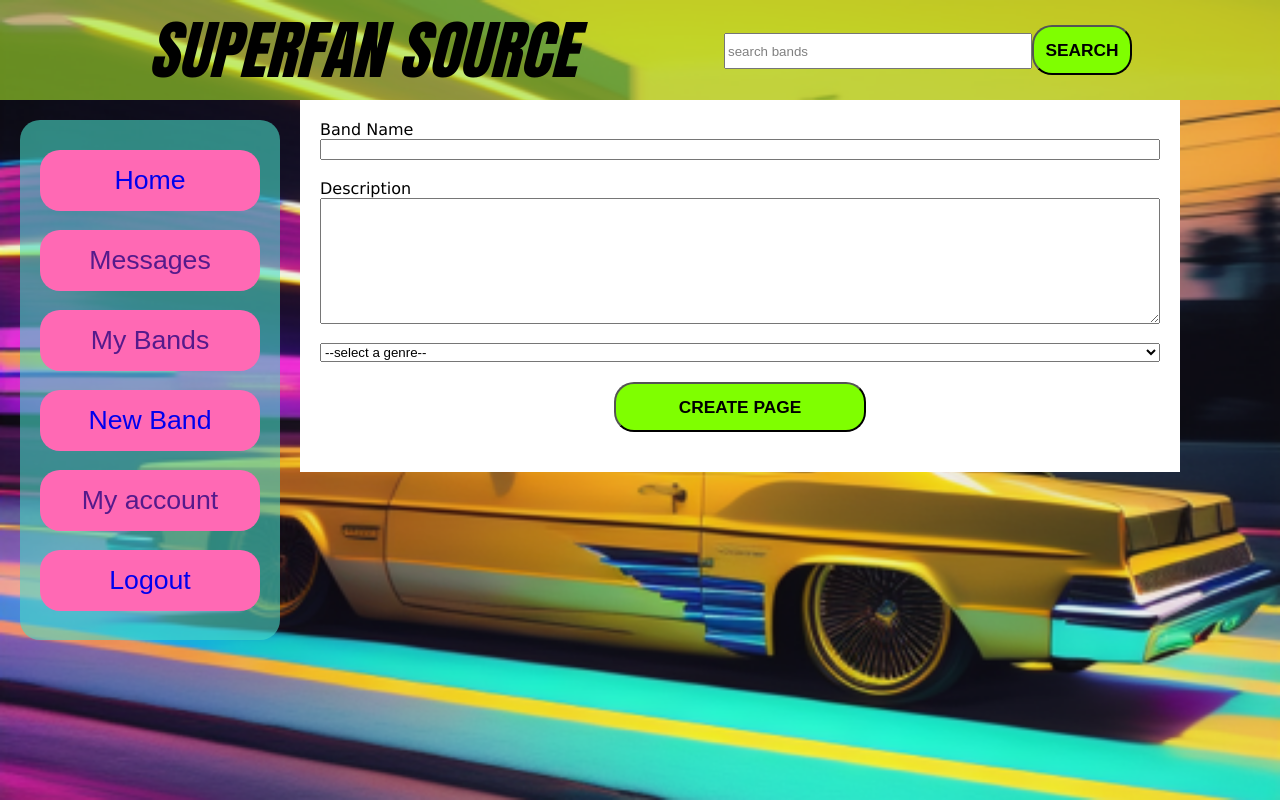
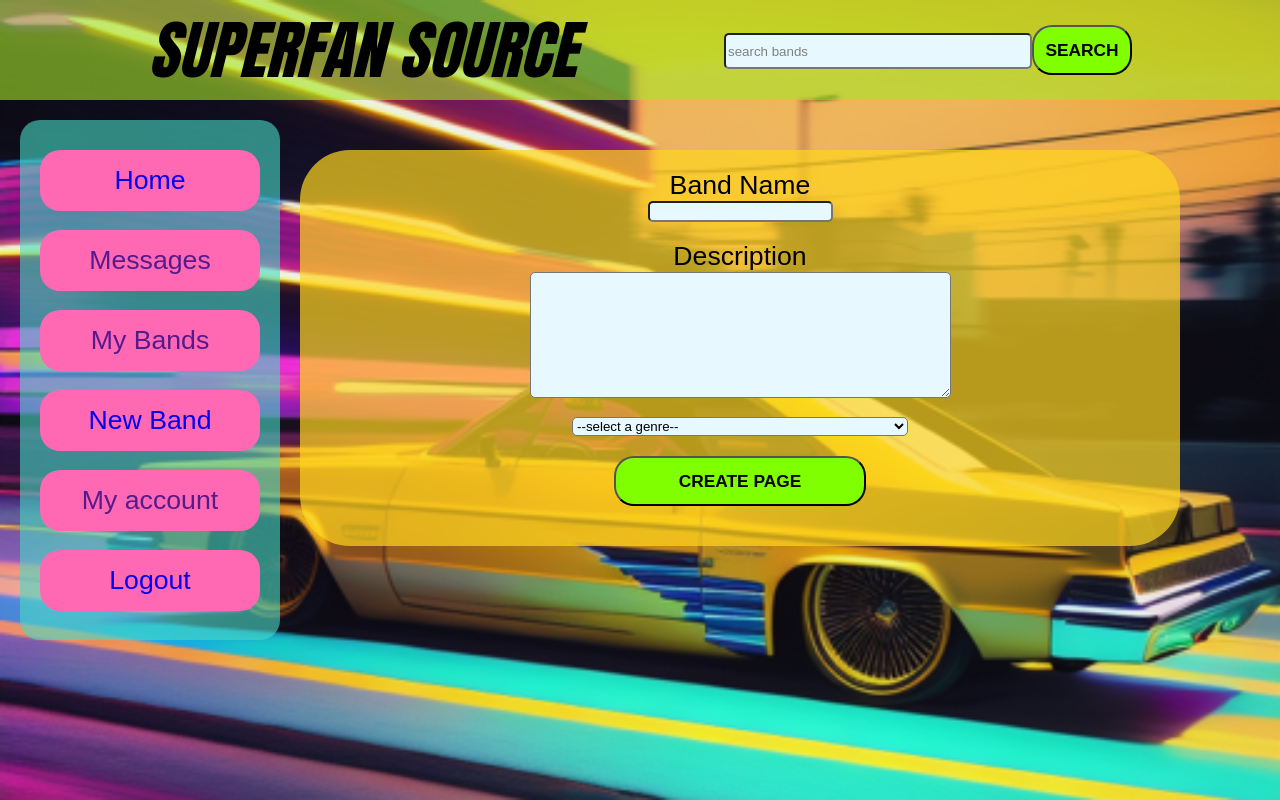
Before and after one commit to littsdj/superfan-source, a Vue app in the folder vue/: page /newband in a window 1280 px wide. Built offline with nearby package versions, Linux system fonts and the light colour scheme; sample sign-in values are in the browser's storage.

Commit message:
Styled new band page

```diff
--- a/vue/src/components/NewBandForm.vue
+++ b/vue/src/components/NewBandForm.vue
@@ -58,9 +58,31 @@ export default {
 
 <style>
     .newBand {
-        display: grid;
-        background-color: white;
+        margin-top: 50px;
+        display: flex;
+        flex-direction: column;
+        background-color: rgb(255, 214, 31, 0.7);
         padding: 20px;
+        border-radius: 50px;
+        align-items: center;
+    }
+
+    input, textarea {
+        background-color: rgb(231, 248, 255);
+        border-radius: 5px;
+    }
+
+    select {
+        background-color: rgb(231, 248, 255);
+        border-radius: 5px;
+        width: 40%;
+        align-self: center;
+    }
+
+    label {
+        text-align: center;
+        font-size: 20pt;
+        font-family: fantasy;
     }
 
     button {
```
